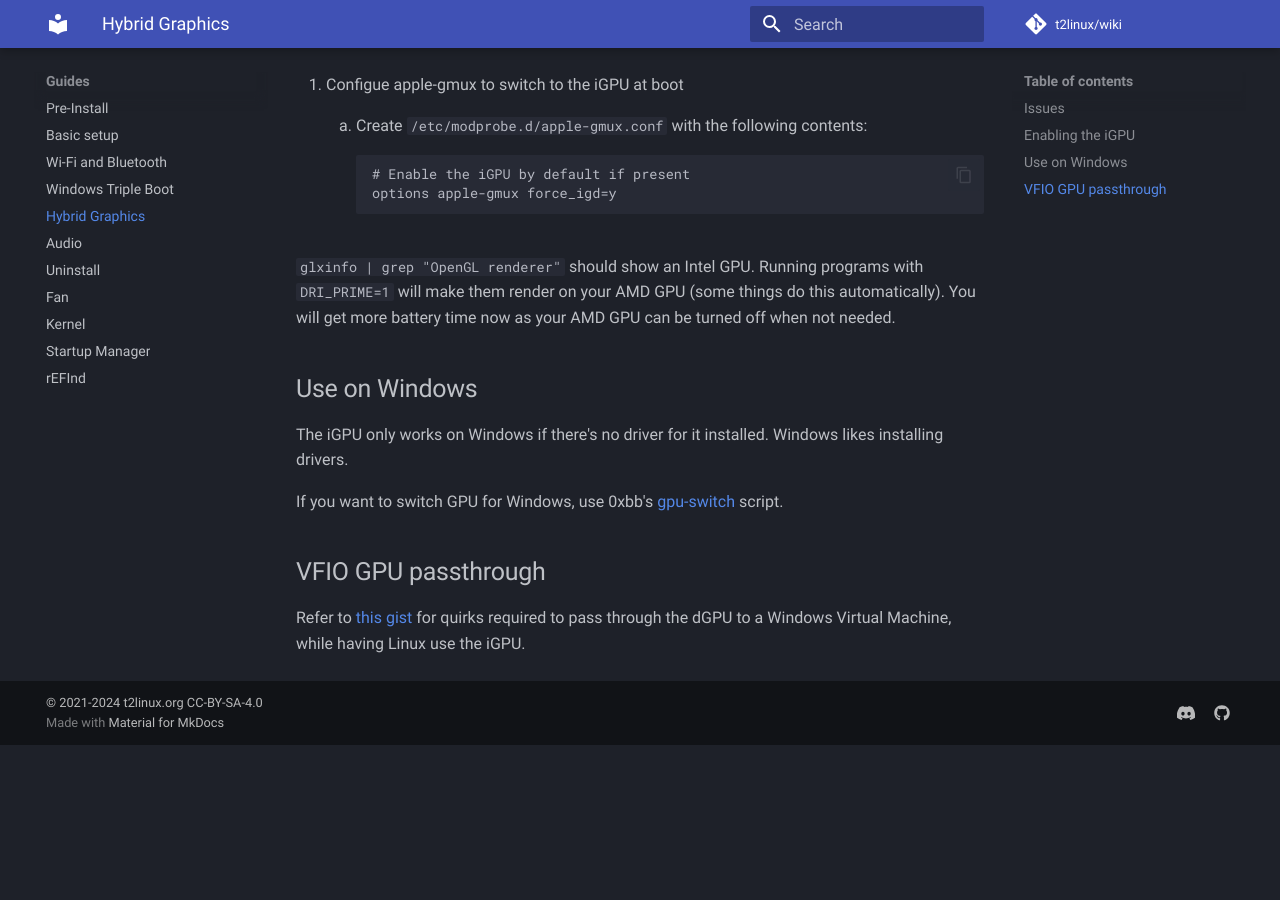
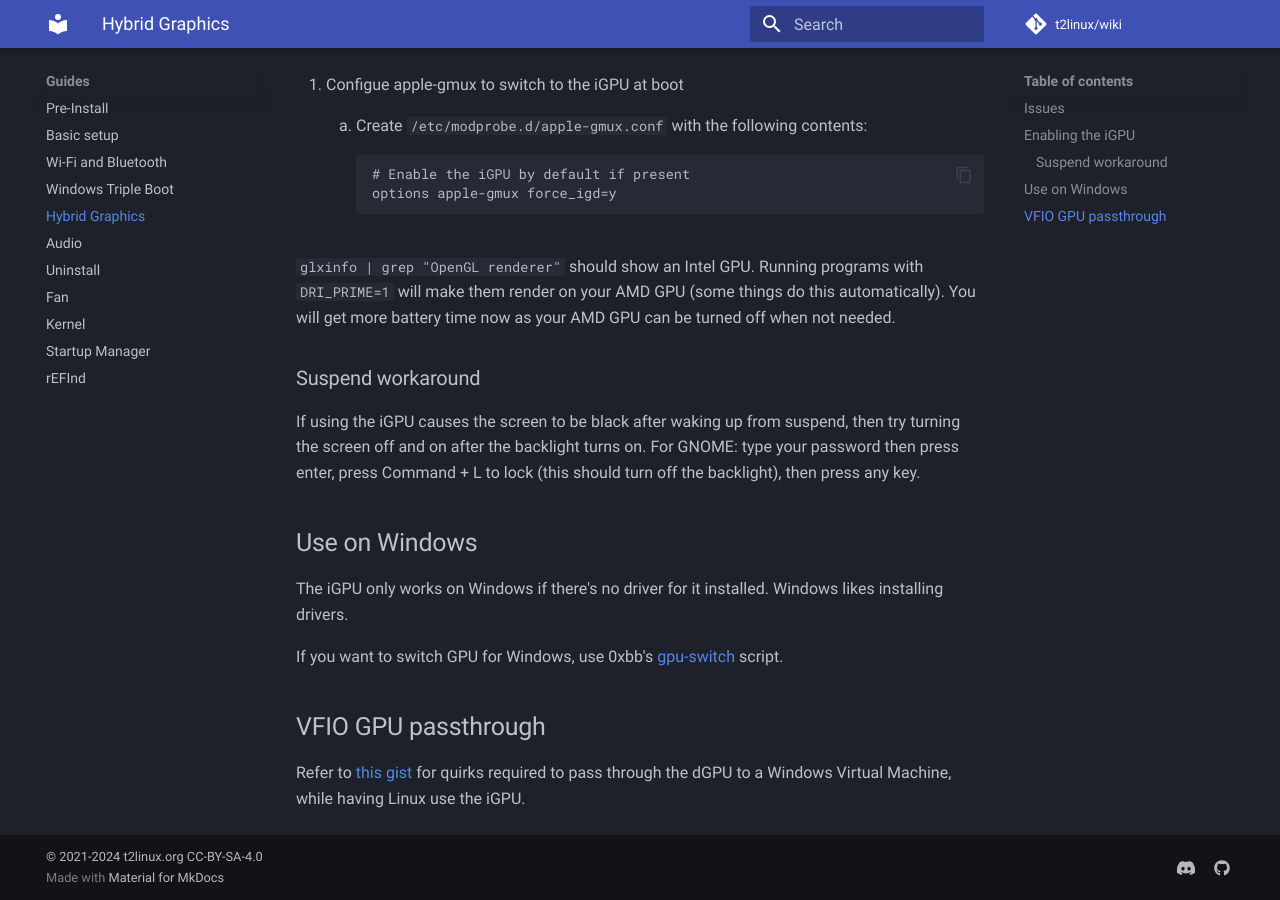
Before and after one commit to t2linux/wiki, an MkDocs documentation site: the page built from docs/guides/hybrid-graphics.md, in a window 1280 px wide and 900 px high, scrolled down 1178 px. Built offline with MkDocs 1.6.1 and Material for MkDocs 9.7.7, drawn with Linux system fonts in a browser that asks for light colours; comment, search, counter and statistics services are not loaded; before the commit the page ends 1923 px from its top, so only the background shows below that.

Commit message:
Add iGPU suspend workaround

```diff
--- a/docs/guides/hybrid-graphics.md
+++ b/docs/guides/hybrid-graphics.md
@@ -43,6 +43,10 @@ If you experience system freezes, then the laptop's fans becoming loud, before t
 
 `glxinfo | grep "OpenGL renderer"` should show an Intel GPU. Running programs with `DRI_PRIME=1` will make them render on your AMD GPU (some things do this automatically). You will get more battery time now as your AMD GPU can be turned off when not needed.
 
+### Suspend workaround
+
+If using the iGPU causes the screen to be black after waking up from suspend, then try turning the screen off and on after the backlight turns on. For GNOME: type your password then press enter, press Command + L to lock (this should turn off the backlight), then press any key.
+
 ## Use on Windows
 
 The iGPU only works on Windows if there's no driver for it installed. Windows likes installing drivers.
```
